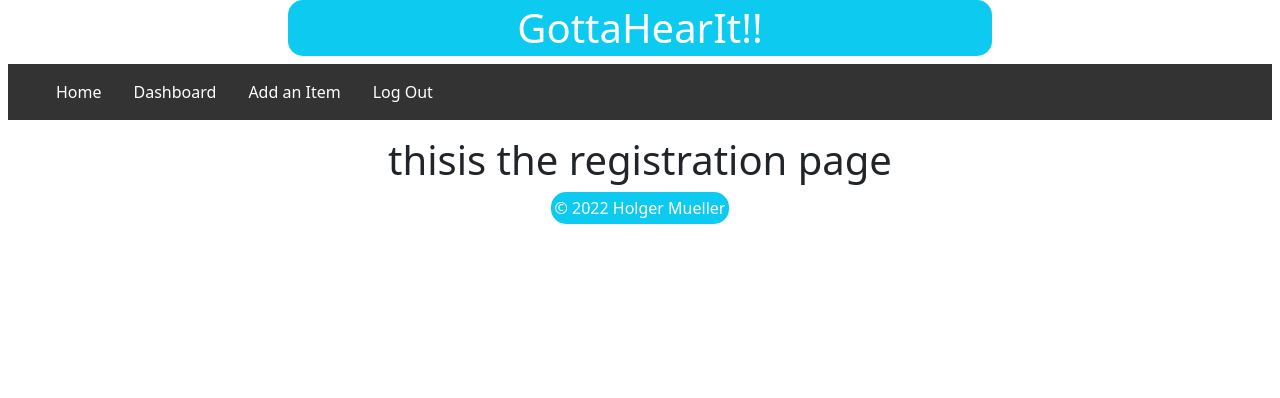
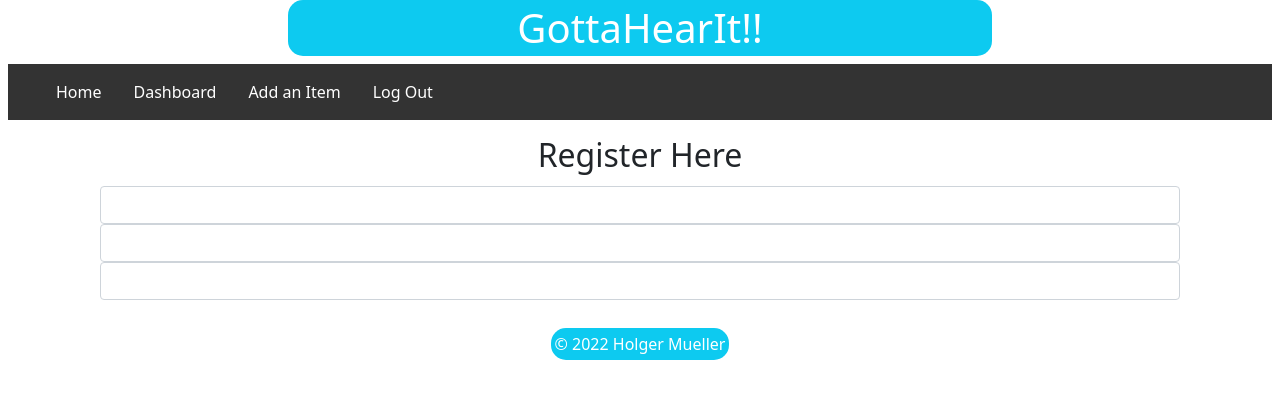
Before and after one commit to Holgermueller/gottahearit, a React (Create React App) app in the folder client/: page /registration in a window 1280 px wide. Shown: the top 398 px of the page. Built offline with nearby package versions, Linux system fonts and the light colour scheme.

Commit message:
began building registration form

```diff
--- a/client/src/components/Dashboard/Dashboard.css
+++ b/client/src/components/Dashboard/Dashboard.css
@@ -14,3 +14,8 @@
   width: 85%;
   margin: 8px auto;
 }
+
+.list-card {
+  width: 85%;
+  margin: 8px auto;
+}
--- a/client/src/components/Dashboard/Dashboard.js
+++ b/client/src/components/Dashboard/Dashboard.js
@@ -1,12 +1,21 @@
 import React, { useState } from "react";
 import Form from "react-bootstrap/Form";
 import Button from "react-bootstrap/Button";
+import Card from "react-bootstrap/Card";
 import "./Dashboard.css";
 
 function Dashboard(props) {
-  const [state] = useState({
+  const [state, setState] = useState({
     filterTerm: "",
   });
+
+  const handleChange = (e) => {
+    const { id, value } = e.target;
+    setState((prevState) => ({
+      ...prevState,
+      [id]: value,
+    }));
+  };
 
   return (
     <section>
@@ -25,12 +34,17 @@ function Dashboard(props) {
             type="text"
             id="filterTerm"
             value={state.filterTerm}
+            onChange={handleChange}
             placeholder="Filter by name..."
           ></Form.Control>
         </Form.Group>
       </Form>
 
-      <h3>A list will go here</h3>
+      <Card className="list-card">
+        <Card.Body>
+          <Card.Text>This is the card where the list will appear.</Card.Text>
+        </Card.Body>
+      </Card>
     </section>
   );
 }
--- a/client/src/components/Registration/RegistrationPage.js
+++ b/client/src/components/Registration/RegistrationPage.js
@@ -1,8 +1,22 @@
 import React from "react";
+import Form from "react-bootstrap/Form";
+
 import "./RegistrationPage.css";
 
 function Registration() {
-  return <h1>thisis the registration page</h1>;
+  return (
+    <section>
+      <h2>Register Here</h2>
+
+      <Form className="form">
+        <Form.Group className="mb-3">
+          <Form.Control></Form.Control>
+          <Form.Control></Form.Control>
+          <Form.Control></Form.Control>
+        </Form.Group>
+      </Form>
+    </section>
+  );
 }
 
 export default Registration;
```
